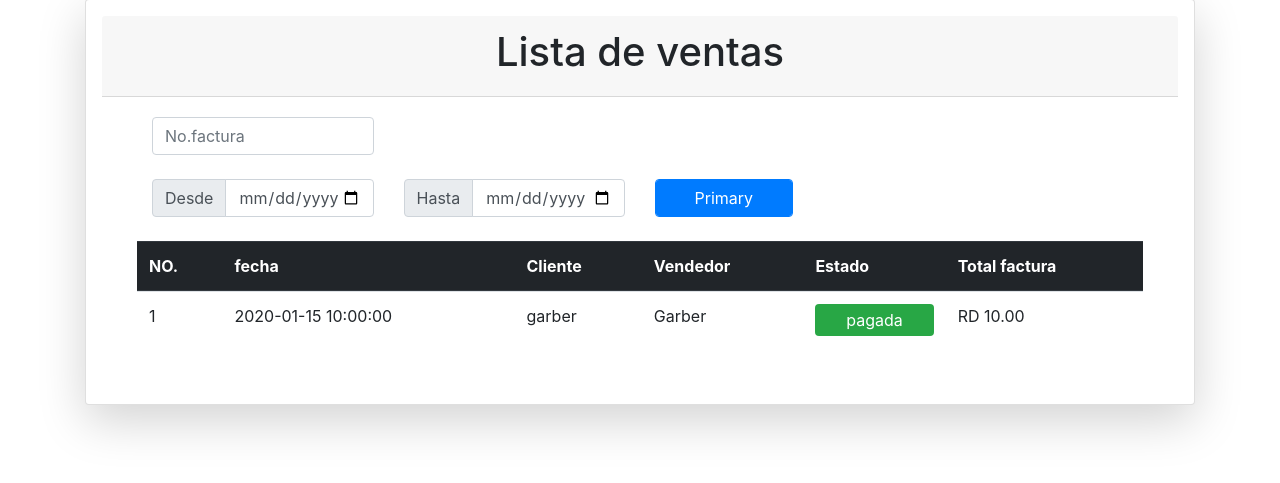
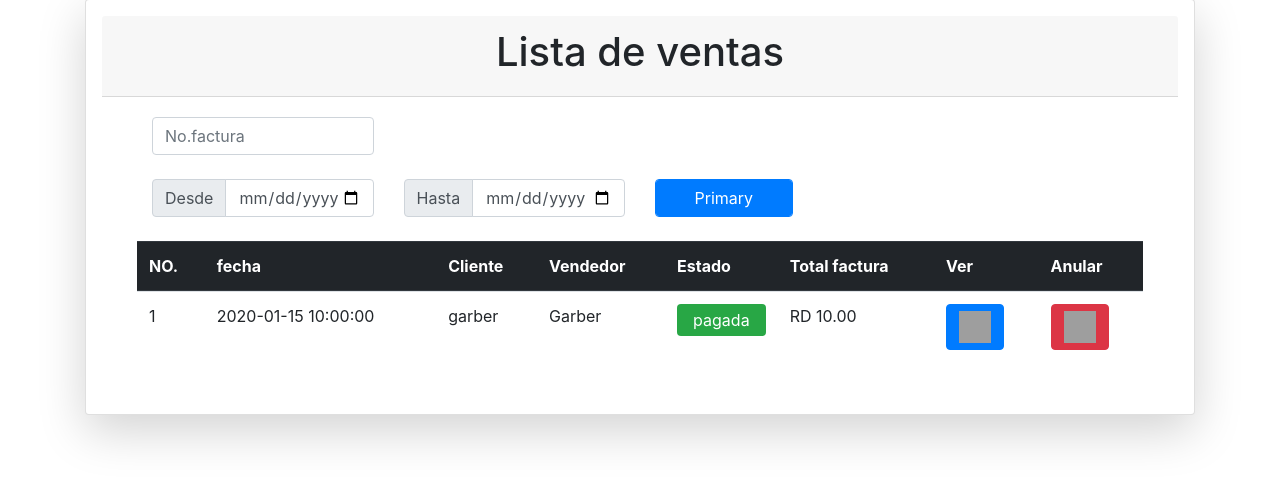
Before and after one commit to garbf1996/Sistema_v1.0, a PHP site: page /list_ventas.php in a window 1280 px wide. Shown: the part 81-564 px from the top of the page. Run offline with PHP 8.4, Linux system fonts and the light colour scheme; a user stored in the database is signed in; data comes from the database, SQL or seed files in the repository; tables that the repository leaves empty hold one stand-in row (values such as "Sample post"); grey boxes are pictures that could not be loaded.

Commit message:
24/4/2022

```diff
--- a/list_ventas.php
+++ b/list_ventas.php
@@ -74,7 +74,7 @@ include "conexion.php";
 
         </ul>
             <br>
-           <table class="table">
+           <table class="table ">
             <thead class="thead-dark">
               <tr>
               <th scope="col">NO.</th>
@@ -83,6 +83,8 @@ include "conexion.php";
                 <th scope="col">Vendedor</th>
                 <th scope="col">Estado</th>
                 <th scope="col">Total factura </th>
+                <th scope="col">Ver</th>
+                <th scope="col">Anular</th>
                  </thead>
                  <tbody>
                   <tr>
@@ -132,6 +134,8 @@ include "conexion.php";
                     <td><?php echo $data["vendedor"];?></td>
                     <td><?php  echo  $estado;?></td>
                     <td><span>RD</span> <?php echo $data["totalfactura"];?></td>
+                    <td> <a class="btn btn-primary"  cl="<?php echo $data["codcliente"];?>" fa="<?php echo $data["nofactura"];?>"><img src="https://cdn-icons-png.flaticon.com/512/2489/2489292.png"width="32" height="32" ></a> </td>
+                    <td> <a class="btn btn-danger" fa="<?php echo $data["nofactura"];?>"><img src="https://cdn-icons-png.flaticon.com/512/782/782747.png"width="32" height="32" ></a> </td>
                    </tr>
                    <?php
                    }
```
